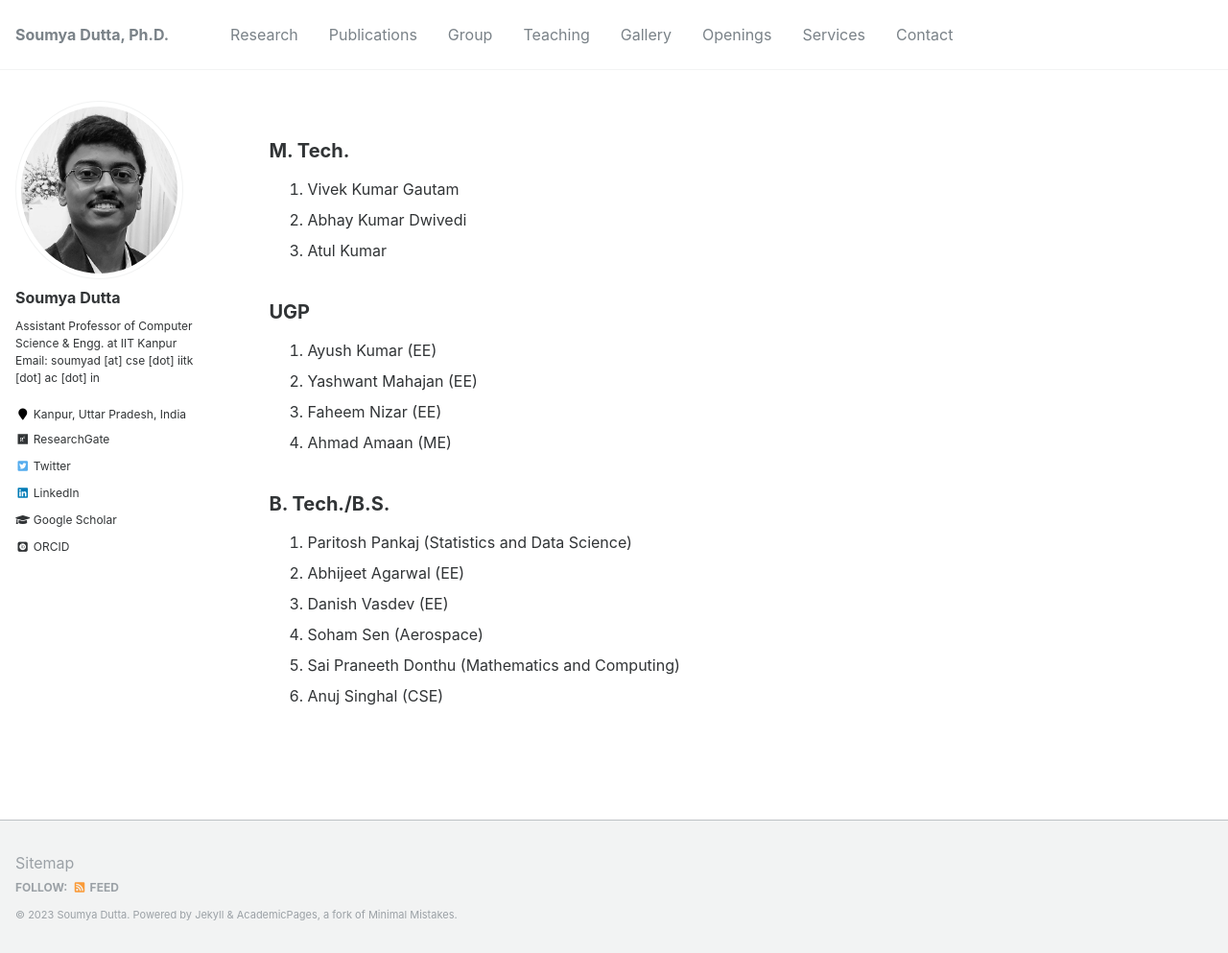
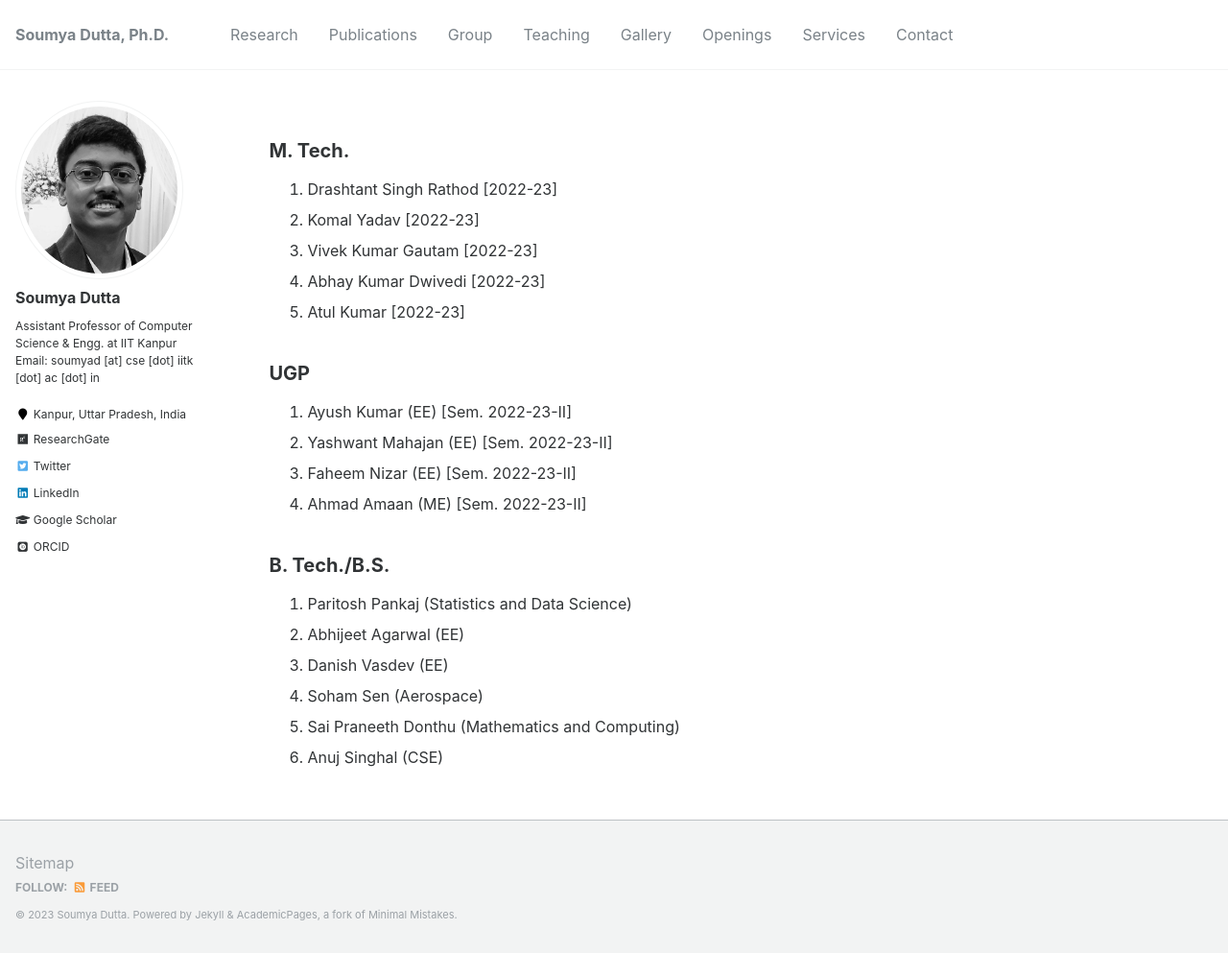
Before and after one commit to soumyadutta-cse/soumyadutta-cse.github.io, a Jekyll site: the page built from _pages/group.md, in a window 1280 px wide and 993 px high. Shown: the whole window at 96% size. Built offline with Jekyll 4.4.1, drawn with Linux system fonts in a browser that asks for light colours; some web fonts are replaced.

Commit message:
minor update

```diff
--- a/_pages/group.md
+++ b/_pages/group.md
@@ -7,21 +7,23 @@ author_profile: true
 
 
 ## M. Tech.
-1. Vivek Kumar Gautam
-2. Abhay Kumar Dwivedi
-3. Atul Kumar
+5. Drashtant Singh Rathod [2022-23]
+4. Komal Yadav [2022-23]
+3. Vivek Kumar Gautam [2022-23]
+2. Abhay Kumar Dwivedi [2022-23]
+1. Atul Kumar [2022-23]
 
 
 ## UGP
-1. Ayush Kumar (EE)
-2. Yashwant Mahajan (EE)
-3. Faheem Nizar (EE)
-4. Ahmad Amaan (ME)
+4. Ayush Kumar (EE) [Sem. 2022-23-II]
+3. Yashwant Mahajan (EE) [Sem. 2022-23-II]
+2. Faheem Nizar (EE) [Sem. 2022-23-II]
+1. Ahmad Amaan (ME) [Sem. 2022-23-II]
 
 ## B. Tech./B.S.
-1. Paritosh Pankaj (Statistics and Data Science)
-2. Abhijeet Agarwal (EE)
-3. Danish Vasdev (EE)
-4. Soham Sen (Aerospace)
-5. Sai Praneeth Donthu (Mathematics and Computing)
-6. Anuj Singhal (CSE)
+6. Paritosh Pankaj (Statistics and Data Science)
+5. Abhijeet Agarwal (EE)
+4. Danish Vasdev (EE)
+3. Soham Sen (Aerospace)
+2. Sai Praneeth Donthu (Mathematics and Computing)
+1. Anuj Singhal (CSE)
```
Also changed, not shown: _pages/about.md (+3 -3 lines), _pages/openings.md (+2 -2 lines).
